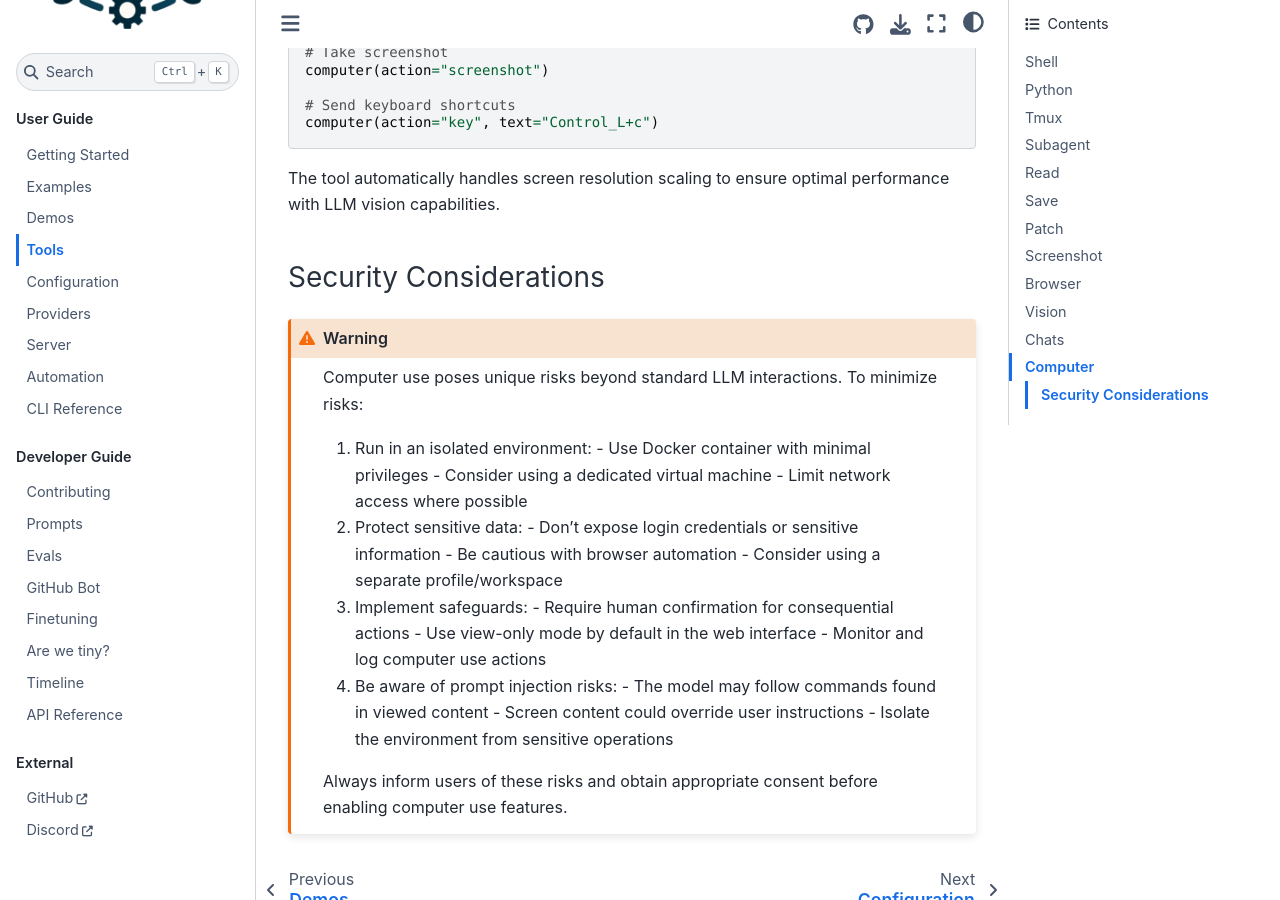
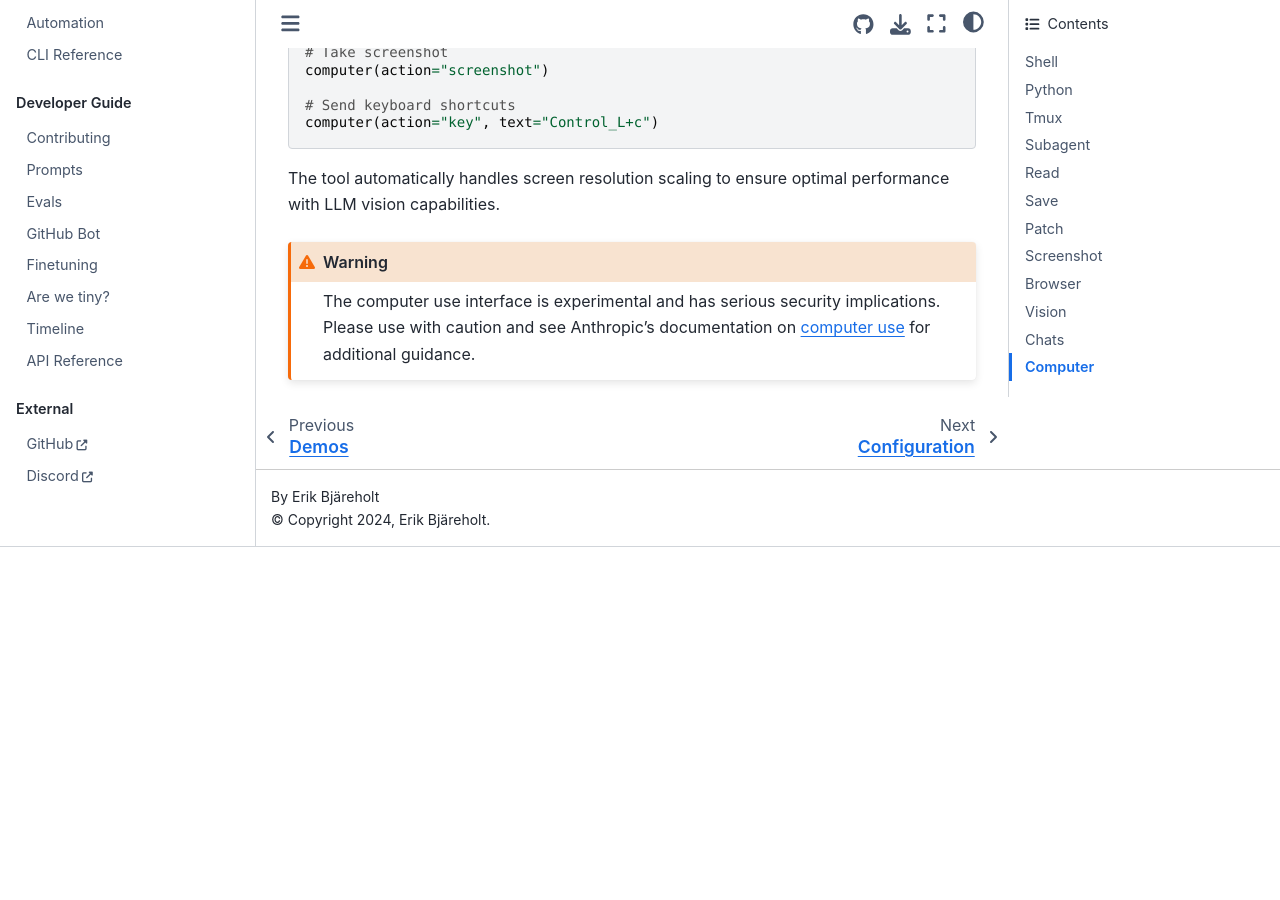
Before and after one commit to ErikBjare/gptme, a Sphinx documentation site: the page built from docs/tools.rst, in a window 1280 px wide and 900 px high, scrolled down 3760 px. Built offline with Sphinx 7.4.7 and the Sphinx Book theme 1.1.4, drawn with Linux system fonts in a browser that asks for light colours; after the commit the page ends 4307 px from its top, so only the background shows below that.

Commit message:
docs: refactored computer use warning into seperate file

```diff
--- /dev/null
+++ b/docs/computer-use-warning.rst
@@ -0,0 +1,4 @@
+.. warning::
+
+   The computer use interface is experimental and has serious security implications.
+   Please use with caution and see Anthropic's documentation on `computer use <https://docs.anthropic.com/en/docs/build-with-claude/computer-use>`_ for additional guidance.
--- a/docs/server.rst
+++ b/docs/server.rst
@@ -54,7 +54,4 @@ The server provides two interfaces:
    - Browser with WebSocket support for VNC
    - Network ports 5000 (API), 8080 (combined view), and 6080 (VNC) available
 
-.. warning::
-
-   The computer use interface is experimental and has serious security implications.
-   Please use with caution and see Anthropic's documentation on `computer use <https://docs.anthropic.com/en/docs/build-with-claude/computer-use>`_ for additional guidance.
+.. include:: computer-use-warning.rst
--- a/docs/tools.rst
+++ b/docs/tools.rst
@@ -152,30 +152,4 @@ Example usage::
 
 The tool automatically handles screen resolution scaling to ensure optimal performance with LLM vision capabilities.
 
-Security Considerations
-~~~~~~~~~~~~~~~~~~~~~
-
-.. warning::
-   Computer use poses unique risks beyond standard LLM interactions. To minimize risks:
-
-   1. Run in an isolated environment:
-      - Use Docker container with minimal privileges
-      - Consider using a dedicated virtual machine
-      - Limit network access where possible
-
-   2. Protect sensitive data:
-      - Don't expose login credentials or sensitive information
-      - Be cautious with browser automation
-      - Consider using a separate profile/workspace
-
-   3. Implement safeguards:
-      - Require human confirmation for consequential actions
-      - Use view-only mode by default in the web interface
-      - Monitor and log computer use actions
-
-   4. Be aware of prompt injection risks:
-      - The model may follow commands found in viewed content
-      - Screen content could override user instructions
-      - Isolate the environment from sensitive operations
-
-   Always inform users of these risks and obtain appropriate consent before enabling computer use features.
+.. include:: computer-use-warning.rst
```
